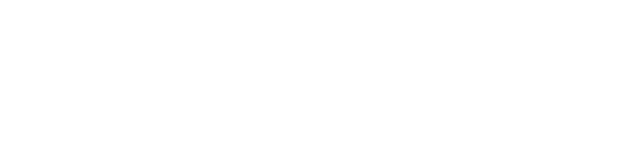
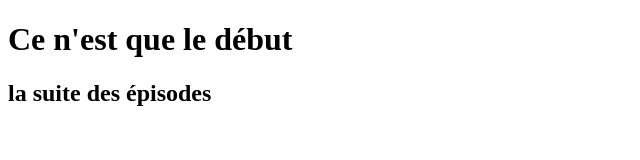
Before and after one commit to cyrildav/my-super-website, a plain HTML site: page index.html in a window 1280 px wide. Shown: the whole page, without its empty margins (0-640 px from the left). Drawn offline with Linux system fonts and the light colour scheme.

Commit message:
ajout de titre

```diff
--- a/index.html
+++ b/index.html
@@ -2,9 +2,12 @@
 <html>
   <head>
     <meta charset="UTF-8">
-    <title>title</title>
+    <title>Super website</title>
   </head>
   <body>
+  	<h1> Ce n'est que le début </h1>
+
+  	<h2> la suite des épisodes </h2>
 
   </body>
 </html>
```
